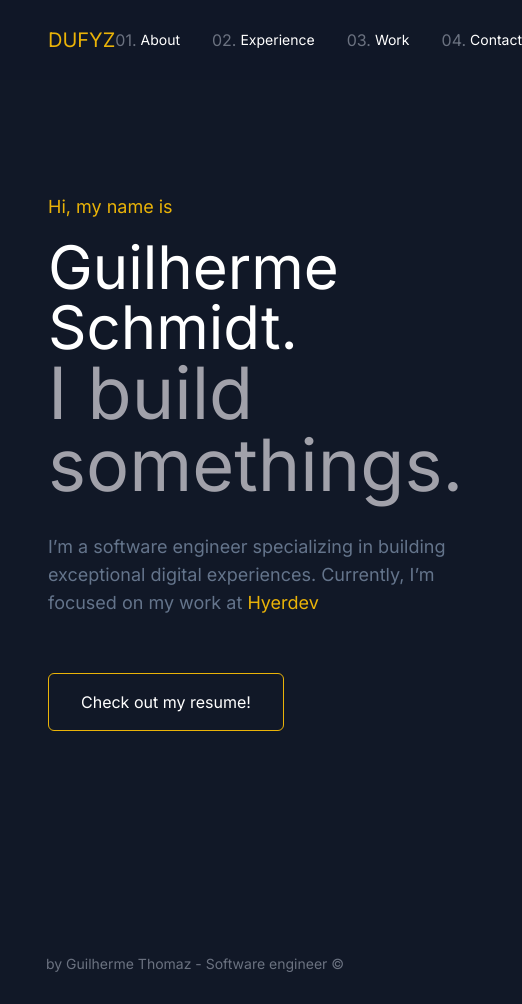
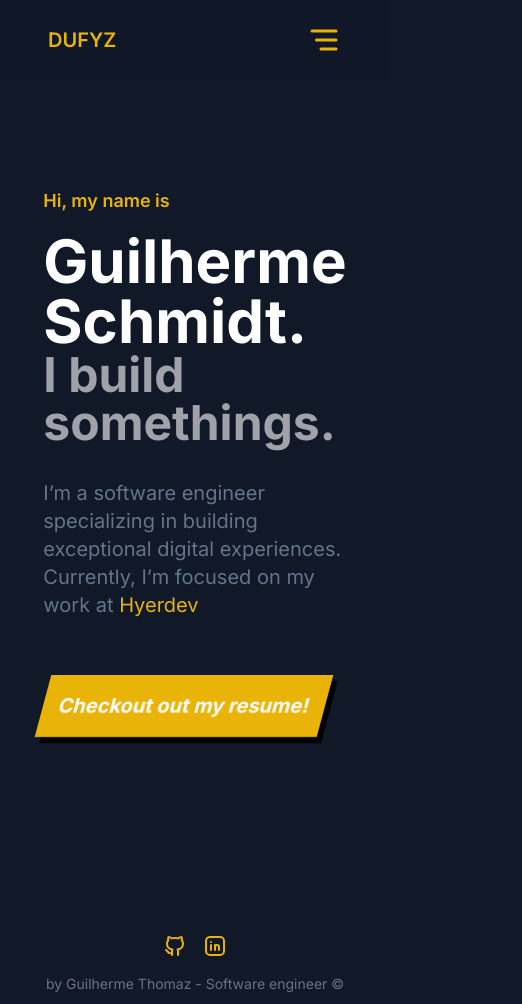
Before and after one commit to Dufyz/portfolio, a Next.js app: page /en in a window 390 px wide. Shown: the whole page, 522 px wide, since content can reach past the window. Built offline with nearby package versions, Linux system fonts and the light colour scheme.

Commit message:
wip: mobile-navbar; hero-section improvement;

```diff
--- a/package.json
+++ b/package.json
@@ -9,6 +9,7 @@
     "lint": "next lint"
   },
   "dependencies": {
+    "@tabler/icons-react": "^3.5.0",
     "class-variance-authority": "^0.7.0",
     "clsx": "^2.1.1",
     "lucide-react": "^0.390.0",
--- a/src/app/[locale]/layout.tsx
+++ b/src/app/[locale]/layout.tsx
@@ -4,8 +4,8 @@ import { Inter as FontSans } from "next/font/google";
 import { NextIntlClientProvider } from "next-intl";
 import { getMessages } from "next-intl/server";
 import { cn } from "@/lib/utils";
-import Navbar from "@/components/Global/navbar";
 import Footer from "@/components/Global/footer";
+import Navbar from "@/components/Global/Navbar";
 
 const fontSans = FontSans({
   subsets: ["latin"],
--- /dev/null
+++ b/src/components/Global/Navbar/index.tsx
@@ -0,0 +1,30 @@
+"use client";
+
+import Link from "next/link";
+import NavbarMobile from "./navbar-mobile";
+import NavbarDesktop from "./navbar-desktop";
+import { useState } from "react";
+
+export default function Navbar() {
+  const [open, setOpen] = useState(false);
+
+  return (
+    <header
+      className={`w-full bg-gray-900 h-20 flex items-center justify-between px-12 text-white sticky top-0 bg-opacity-95 ${
+        !open ? "backdrop-blur-sm" : ""
+      }`}
+    >
+      <div>
+        <Link href={"/"}>
+          <h1 className="text-xl text-yellow-500 uppercase hover:text-yellow-600 cursor-pointer font-semibold">
+            Dufyz
+          </h1>
+        </Link>
+      </div>
+      <>
+        <NavbarMobile open={open} setOpen={setOpen} />
+        <NavbarDesktop />
+      </>
+    </header>
+  );
+}
--- /dev/null
+++ b/src/components/Global/Navbar/navbar-desktop.tsx
@@ -0,0 +1,40 @@
+import { useTranslations } from "next-intl";
+import Link from "next/link";
+
+const LI_CLASSES = "flex items-center justify-center gap-1";
+const LI_ORDER_CLASSES = "text-gray-500";
+const LI_OPTION_CLASSES = "hover:text-yellow-500 text-white capitalize text-sm";
+
+export default function NavbarDesktop() {
+  const t = useTranslations("navbar");
+  return (
+    <nav className="hidden lg:flex">
+      <ul className="flex items-center justify-center gap-8">
+        <Link href={"#About"}>
+          <li className={LI_CLASSES}>
+            <p className={LI_ORDER_CLASSES}>01.</p>
+            <p className={LI_OPTION_CLASSES}>{t("items.about")}</p>
+          </li>
+        </Link>
+        <Link href={"#Experience"}>
+          <li className={LI_CLASSES}>
+            <p className={LI_ORDER_CLASSES}>02.</p>
+            <p className={LI_OPTION_CLASSES}>{t("items.experience")}</p>
+          </li>
+        </Link>
+        <Link href={"#Work"}>
+          <li className={LI_CLASSES}>
+            <p className={LI_ORDER_CLASSES}>03.</p>
+            <p className={LI_OPTION_CLASSES}>{t("items.work")}</p>
+          </li>
+        </Link>
+        <Link href={"#Contact"}>
+          <li className={LI_CLASSES}>
+            <p className={LI_ORDER_CLASSES}>04.</p>
+            <p className={LI_OPTION_CLASSES}>{t("items.contact")}</p>
+          </li>
+        </Link>
+      </ul>
+    </nav>
+  );
+}
--- /dev/null
+++ b/src/components/Global/Navbar/navbar-mobile.tsx
@@ -0,0 +1,90 @@
+import { IconMenuDeep, IconX } from "@tabler/icons-react";
+import { useTranslations } from "next-intl";
+import Link from "next/link";
+import { Dispatch, SetStateAction, useEffect } from "react";
+
+const LI_CLASSES = "flex items-center justify-center gap-1";
+const LI_ORDER_CLASSES = "text-gray-500";
+const LI_OPTION_CLASSES = "hover:text-yellow-500 text-white capitalize text-sm";
+
+export default function NavbarMobile({
+  open,
+  setOpen,
+}: {
+  open: boolean;
+  setOpen: Dispatch<SetStateAction<boolean>>;
+}) {
+  const t = useTranslations("navbar");
+
+  useEffect(() => {
+    const handleKeyDown = (e: KeyboardEvent) => {
+      const { key } = e;
+
+      switch (key) {
+        case "Escape":
+          setOpen(false);
+          break;
+        default:
+          break;
+      }
+    };
+
+    document.addEventListener("keydown", handleKeyDown);
+
+    return () => document.addEventListener("keydown", handleKeyDown);
+  }, [setOpen]);
+
+  return (
+    <div className="flex lg:hidden">
+      <button type="button" onClick={() => setOpen(true)}>
+        <IconMenuDeep size={36} color="#eab308" className="cursor-pointer" />
+      </button>
+      <dialog
+        className={` ${
+          open ? "flex" : "hidden"
+        } top-0 fixed h-screen w-full items-center justify-end bg-black bg-opacity-60 backdrop-blur-sm`}
+      >
+        <button
+          className="flex-1 h-screen cursor-default"
+          type="button"
+          onClick={() => setOpen(false)}
+        />
+        <div className="sm:max-w-80 w-full h-screen bg-gray-900 border-l-[1px] p-6 flex flex-col gap-10">
+          <div className="w-full flex items-center justify-end">
+            <button type="button" onClick={() => setOpen(false)}>
+              <IconX size={36} color="#eab308" className="cursor-pointer" />
+            </button>
+          </div>
+          <nav className="flex-1 items-start justify-center flex h-full">
+            <ul className="flex flex-col items-start justify-center gap-8">
+              <Link href={"#About"}>
+                <li className={LI_CLASSES}>
+                  <p className={LI_ORDER_CLASSES}>01.</p>
+                  <p className={LI_OPTION_CLASSES}>{t("items.about")}</p>
+                </li>
+              </Link>
+              <Link href={"#Experience"}>
+                <li className={LI_CLASSES}>
+                  <p className={LI_ORDER_CLASSES}>02.</p>
+                  <p className={LI_OPTION_CLASSES}>{t("items.experience")}</p>
+                </li>
+              </Link>
+              <Link href={"#Work"}>
+                <li className={LI_CLASSES}>
+                  <p className={LI_ORDER_CLASSES}>03.</p>
+                  <p className={LI_OPTION_CLASSES}>{t("items.work")}</p>
+                </li>
+              </Link>
+              <Link href={"#Contact"}>
+                <li className={LI_CLASSES}>
+                  <p className={LI_ORDER_CLASSES}>04.</p>
+                  <p className={LI_OPTION_CLASSES}>{t("items.contact")}</p>
+                </li>
+              </Link>
+            </ul>
+          </nav>
+        </div>
+      </dialog>
+    </div>
+  );
+}
--- a/src/components/Global/footer.tsx
+++ b/src/components/Global/footer.tsx
@@ -1,11 +1,17 @@
 import Link from "next/link";
+import SocialMedias from "./social-medias";
 
 export default function Footer() {
   const year = new Date().getFullYear();
   return (
     <footer className="h-20 w-full flex items-center justify-center text-white">
-      <div className="max-w-screen-xl w-fullh-10 m-auto flex flex-col items-center justify-center text-sm text-gray-500 hover:text-yellow-500 cursor-pointer">
-        <Link href={"https://github.com/dufyz"} target="_blank">
+      <div className="max-w-screen-xl w-fullh-10 m-auto flex flex-col items-center justify-center text-sm text-gray-500  cursor-pointer gap-4">
+        <SocialMedias />
+        <Link
+          href={"https://github.com/dufyz"}
+          target="_blank"
+          className="hover:text-yellow-500"
+        >
           <p>by Guilherme Thomaz - Software engineer © </p>
         </Link>
       </div>
--- a/src/components/Global/navbar.tsx
+++ /dev/null
@@ -1,49 +0,0 @@
-import { useTranslations } from "next-intl";
-import Link from "next/link";
-
-const LI_CLASSES = "flex items-center justify-center gap-1";
-const LI_ORDER_CLASSES = "text-gray-500";
-const LI_OPTION_CLASSES = "hover:text-yellow-500 capitalize text-sm";
-
-export default function Navbar() {
-  const t = useTranslations("navbar");
-  return (
-    <header className="w-full bg-gray-900 h-20 flex items-center justify-between px-12 text-white sticky top-0 bg-opacity-95">
-      <div>
-        <Link href={"/"}>
-          <h1 className="text-xl text-yellow-500 uppercase hover:text-yellow-600 cursor-pointer">
-            Dufyz
-          </h1>
-        </Link>
-      </div>
-      <nav>
-        <ul className="flex items-center justify-center gap-8">
-          <Link href={"#About"}>
-            <li className={LI_CLASSES}>
-              <p className={LI_ORDER_CLASSES}>01.</p>
-              <p className={LI_OPTION_CLASSES}>{t("items.about")}</p>
-            </li>
-          </Link>
-          <Link href={"#Experience"}>
-            <li className={LI_CLASSES}>
-              <p className={LI_ORDER_CLASSES}>02.</p>
-              <p className={LI_OPTION_CLASSES}>{t("items.experience")}</p>
-            </li>
-          </Link>
-          <Link href={"#Work"}>
-            <li className={LI_CLASSES}>
-              <p className={LI_ORDER_CLASSES}>03.</p>
-              <p className={LI_OPTION_CLASSES}>{t("items.work")}</p>
-            </li>
-          </Link>
-          <Link href={"#Contact"}>
-            <li className={LI_CLASSES}>
-              <p className={LI_ORDER_CLASSES}>04.</p>
-              <p className={LI_OPTION_CLASSES}>{t("items.contact")}</p>
-            </li>
-          </Link>
-        </ul>
-      </nav>
-    </header>
-  );
-}
--- /dev/null
+++ b/src/components/Global/social-medias.tsx
@@ -0,0 +1,23 @@
+import { IconBrandGithub, IconBrandLinkedin } from "@tabler/icons-react";
+import Link from "next/link";
+
+export default function SocialMedias() {
+  return (
+    <div className="flex lg:fixed lg:bottom-0 lg:left-20 lg:flex-col items-center justify-center gap-4 ">
+      <Link href={"https://github.com/Dufyz"} target="_blank">
+        <IconBrandGithub color="#eab308" className="cursor-pointer" size={24} />
+      </Link>
+      <Link
+        href={"https://www.linkedin.com/in/schmidt-iago-thomaz/"}
+        target="_blank"
+      >
+        <IconBrandLinkedin
+          color="#eab308"
+          className="cursor-pointer"
+          size={24}
+        />
+      </Link>
+      <div className="w-[1px] bg-yellow-500 h-20 hidden lg:block" />
+    </div>
+  );
+}
--- a/src/components/home/hero-section.tsx
+++ b/src/components/home/hero-section.tsx
@@ -1,19 +1,24 @@
 import Link from "next/link";
+import "./styles.css";
 
 export default function HeroSection() {
   return (
     <section className="w-full h-[calc(100vh-80px)] px-12">
-      <div className="m-auto h-full max-w-screen-lg flex-1 w-full flex items-start justify-center flex-col text-white">
+      <div className="m-auto h-full max-w-screen-lg flex-1 w-full flex items-center justify-center flex-col text-white">
         <div className="flex items-start justify-center flex-col gap-14">
           <div className="flex items-start justify-center flex-col gap-8">
             <div className="flex items-start justify-center flex-col gap-4">
-              <p className="text-lg text-yellow-500">Hi, my name is</p>
+              <p className="text-lg text-yellow-500 font-semibold">
+                Hi, my name is
+              </p>
               <div className="flex items-start justify-center flex-col">
-                <h1 className="text-6xl">Guilherme Schmidt.</h1>
-                <h2 className="text-7xl text-zinc-400">I build somethings.</h2>
+                <h1 className="text-6xl font-bold">Guilherme Schmidt.</h1>
+                <h2 className="text-5xl text-zinc-400 font-bold">
+                  I build somethings.
+                </h2>
               </div>
             </div>
-            <p className="text-muted-foreground max-w-xl text-lg">
+            <p className="text-muted-foreground max-w-xl text-gray-500 text-xl">
               I’m a software engineer specializing in building exceptional
               digital experiences. Currently, I’m focused on my work at{" "}
               <Link
@@ -25,8 +30,10 @@ export default function HeroSection() {
               </Link>
             </p>
           </div>
-          <button className="rounded-md py-4 px-8 border border-yellow-500">
-            Check out my resume!
+          <button className="flex items-center justify-center">
+            <a className="cta" href="#">
+              <span>Checkout out my resume!</span>
+            </a>
           </button>
         </div>
       </div>
--- /dev/null
+++ b/src/components/home/styles.css
@@ -0,0 +1,40 @@
+.cta {
+    padding: 16px;
+    font-size: 20px;
+    font-weight: 700;
+    color: #fff;
+    background: #eab308;
+    transition: 1s;
+    box-shadow: 6px 6px 0 black;
+    transform: skewX(-15deg);
+}
+
+.cta:focus {
+    outline: none;
+}
+
+.cta:hover {
+    transition: 0.5s;
+    box-shadow: 10px 10px 0 #fff;
+}
+
+.cta span:nth-child(2) {
+    transition: 0.5s;
+    margin-right: 0px;
+}
+
+.cta:hover span:nth-child(2) {
+    transition: 0.5s;
+    margin-right: 45px;
+}
+
+span {
+    transform: skewX(15deg)
+}
+
+span:nth-child(2) {
+    width: 20px;
+    margin-left: 30px;
+    position: relative;
+    top: 12%;
+}
```
Also changed, not shown: 1 other file (tests, documents, lock files or other folders).
